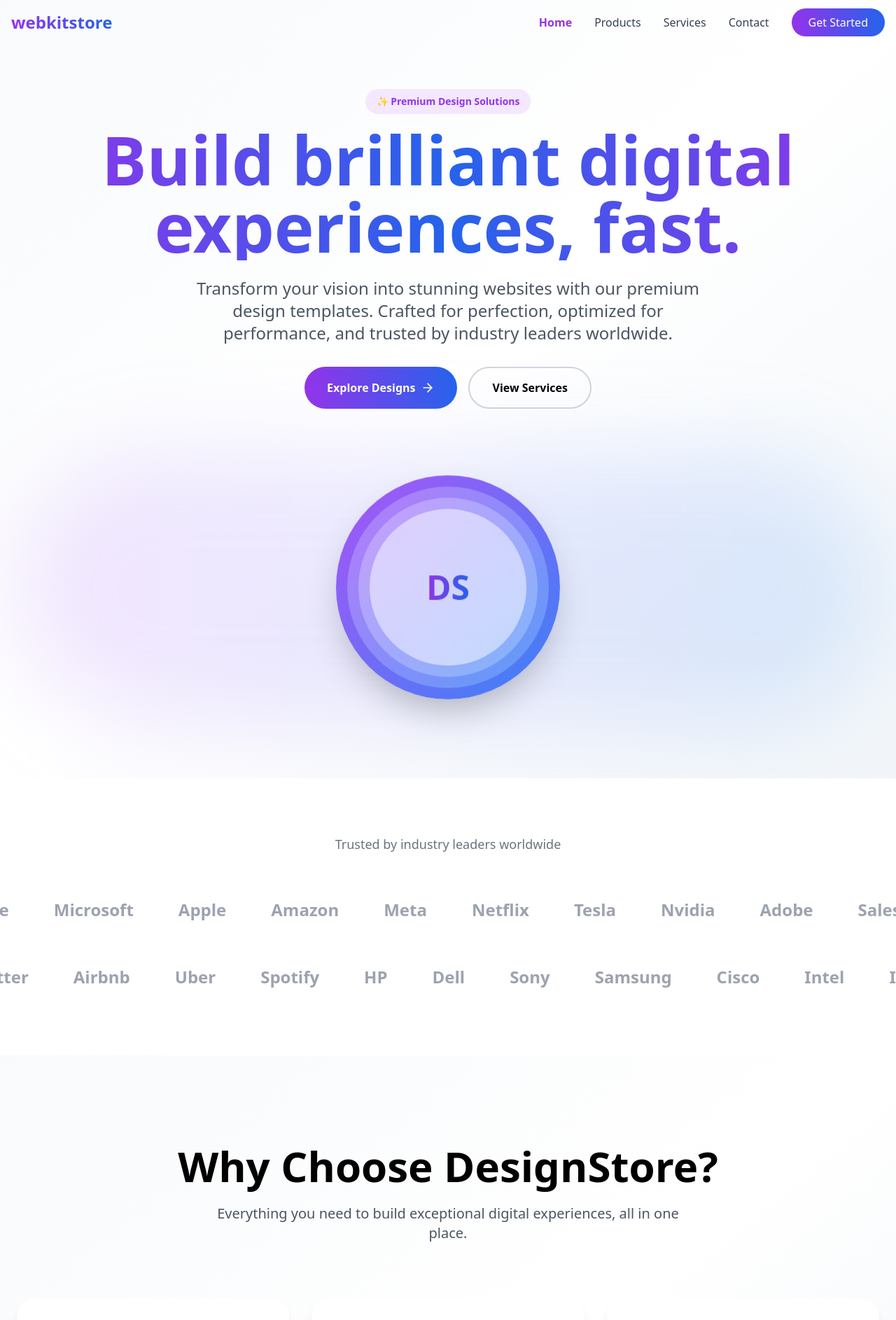
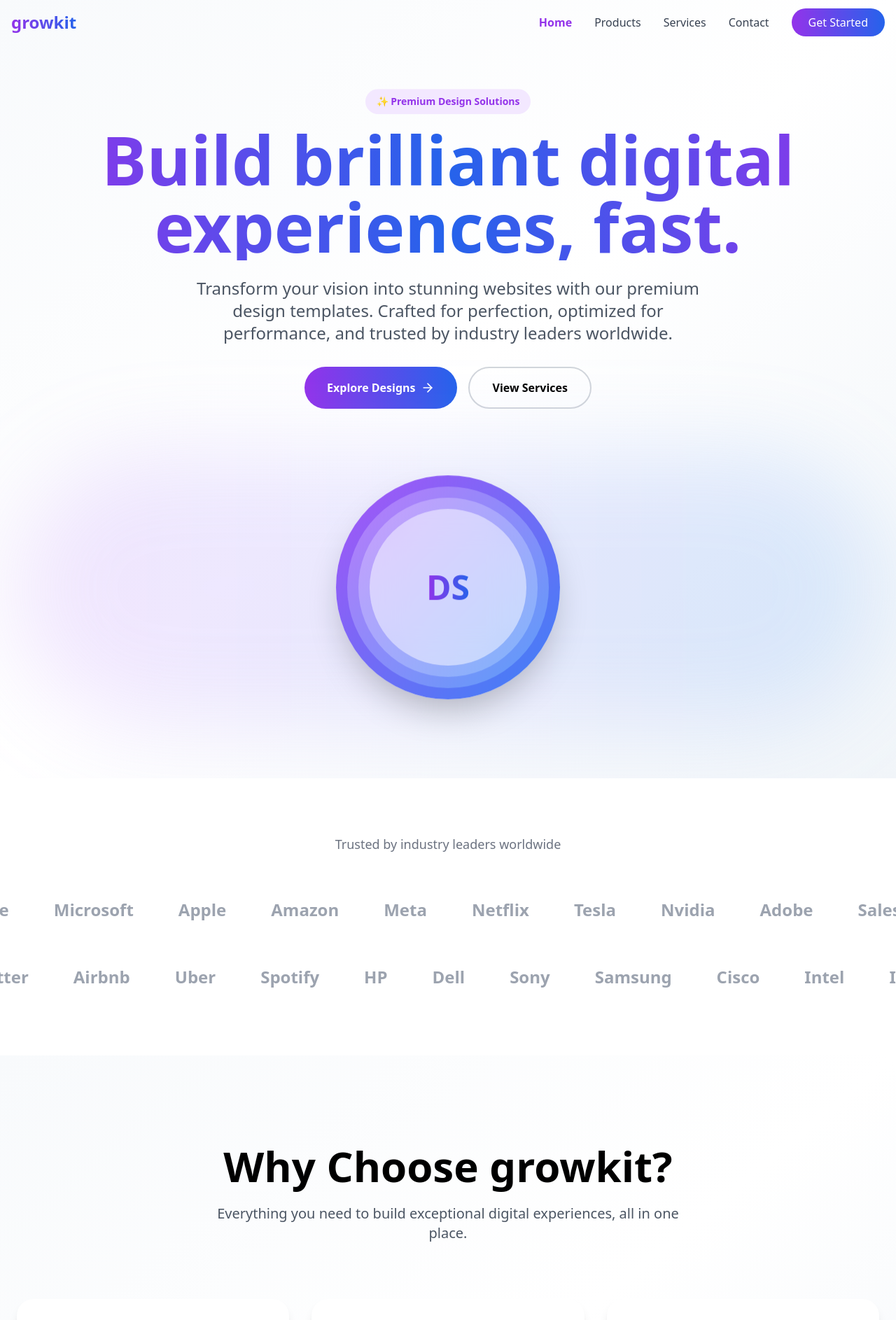
Before and after one commit to DevloperRohit-vibe/webstore, a Next.js app: page / in a window 1280 px wide. Shown: the top 1886 px of the page at 70% size. Built offline with nearby package versions, Linux system fonts and the light colour scheme.

Commit message:
website name changement in pages

```diff
--- a/app/sitemap.ts
+++ b/app/sitemap.ts
@@ -1,7 +1,7 @@
 import { MetadataRoute } from 'next'
 
 export default function sitemap(): MetadataRoute.Sitemap {
-  const baseUrl = process.env.NEXT_PUBLIC_BASE_URL || 'https://webkitstore.netlify.app'
+  const baseUrl = process.env.NEXT_PUBLIC_BASE_URL || 'https://growkit.netlify.app'
 
   return [
     {
--- a/components/Footer.tsx
+++ b/components/Footer.tsx
@@ -9,7 +9,7 @@ export default function Footer() {
         <div className="grid md:grid-cols-4 gap-8 mb-8">
           <div>
             <h3 className="text-2xl font-bold mb-4 bg-gradient-to-r from-purple-400 to-blue-400 bg-clip-text text-transparent">
-              webkitstore
+              growkit
             </h3>
             <p className="text-gray-400">
               Premium websites design templates for modern businesses. Crafted with precision, delivered with excellence.
@@ -97,7 +97,7 @@ export default function Footer() {
 
         <div className="border-t border-gray-800 pt-8 text-center text-gray-400">
           <p>
-            Copyright {currentYear} webkitstore. All rights reserved. Built with Next.js and TypeScript.
+            Copyright {currentYear} growkit. All rights reserved. Built with Next.js and TypeScript.
           </p>
         </div>
       </div>
--- a/components/Navbar.tsx
+++ b/components/Navbar.tsx
@@ -67,7 +67,7 @@ export default function Navbar() {
             href="/"
             className="text-2xl font-bold bg-gradient-to-r from-purple-600 to-blue-600 bg-clip-text text-transparent"
           >
-            webkitstore
+            growkit
           </Link>
 
           {/* Desktop Menu */}
--- a/components/home/CTA.tsx
+++ b/components/home/CTA.tsx
@@ -9,7 +9,7 @@ export default function CTA() {
           Ready to Start Your Project?
         </h2>
         <p className="text-xl mb-12 opacity-90">
-          Join thousands of businesses who have already transformed their digital presence with DesignStore.
+          Join thousands of businesses who have already transformed their digital presence with growkit.
         </p>
         <div className="flex gap-4 justify-center flex-wrap">
           <Link
--- a/components/home/Features.tsx
+++ b/components/home/Features.tsx
@@ -38,7 +38,7 @@ export default function Features() {
     <section className="py-32 px-6 bg-gradient-to-br from-slate-50 via-white to-slate-100">
       <div className="max-w-7xl mx-auto">
         <div className="text-center mb-20">
-          <h2 className="text-5xl md:text-6xl font-bold mb-6">Why Choose DesignStore?</h2>
+          <h2 className="text-5xl md:text-6xl font-bold mb-6">Why Choose growkit?</h2>
           <p className="text-xl text-gray-600 max-w-2xl mx-auto">
             Everything you need to build exceptional digital experiences, all in one place.
           </p>
```
Also changed, not shown: public/robots.txt, 1 other file (tests, documents, lock files or other folders).
